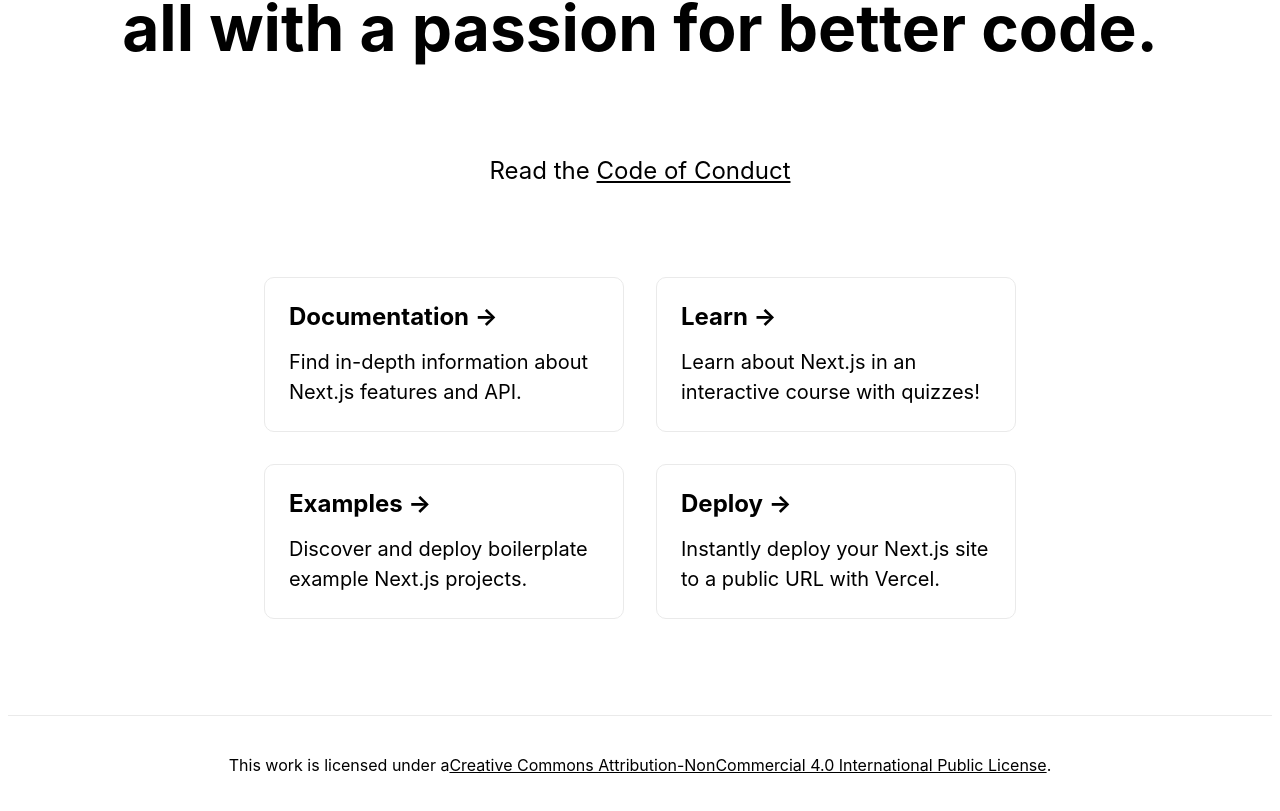
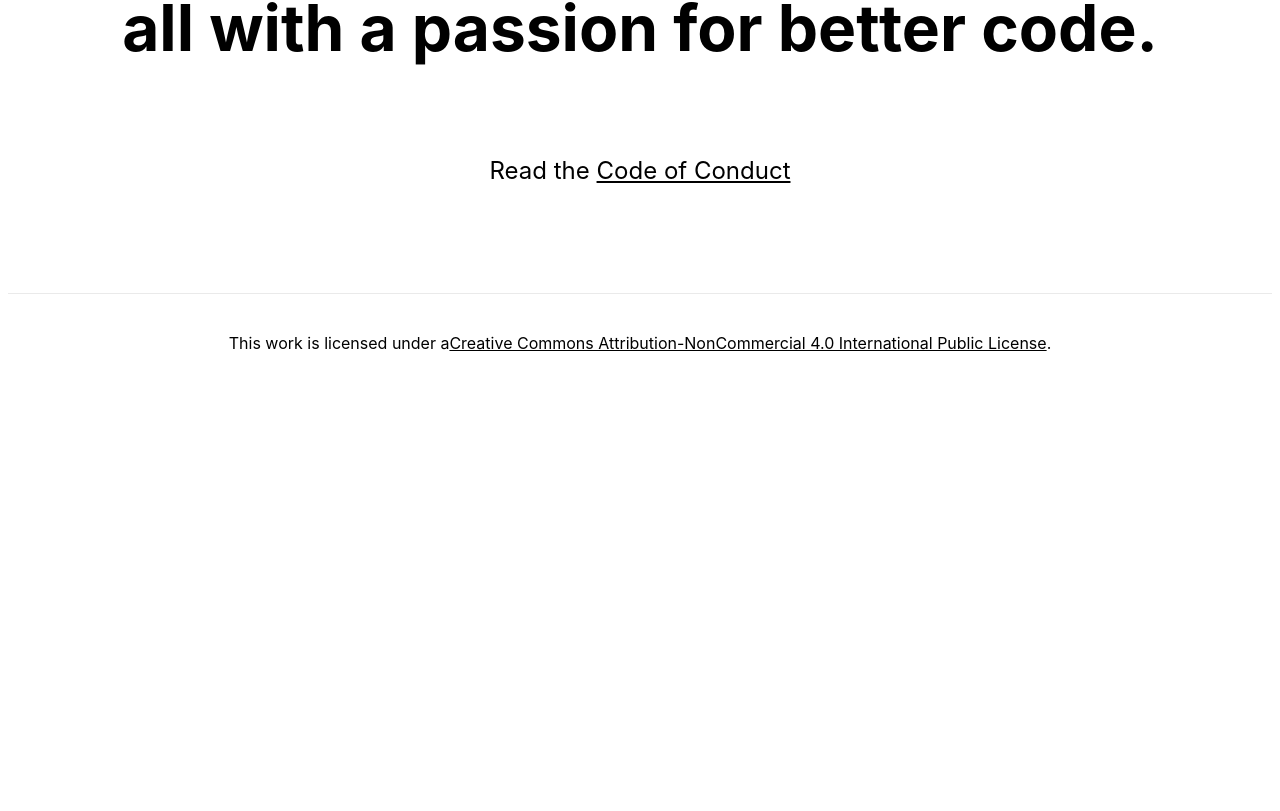
Before and after one commit to rocdev-foundation/home, a Next.js app: page / in a window 1280 px wide. Shown: the part 1379-2190 px from the top of the page. After the commit the page ends 1772 px from the top, so only its background shows below. Built offline with nearby package versions, Linux system fonts and the light colour scheme.

Commit message:
Remove grid from next.js template

```diff
--- a/pages/index.js
+++ b/pages/index.js
@@ -33,36 +33,6 @@ export default function Home() {
             <a>Code of Conduct</a>
           </Link>
         </p>
-
-        <div className="grid">
-          <a href="https://nextjs.org/docs" className="card">
-            <h3>Documentation &rarr;</h3>
-            <p>Find in-depth information about Next.js features and API.</p>
-          </a>
-
-          <a href="https://nextjs.org/learn" className="card">
-            <h3>Learn &rarr;</h3>
-            <p>Learn about Next.js in an interactive course with quizzes!</p>
-          </a>
-
-          <a
-            href="https://github.com/vercel/next.js/tree/master/examples"
-            className="card"
-          >
-            <h3>Examples &rarr;</h3>
-            <p>Discover and deploy boilerplate example Next.js projects.</p>
-          </a>
-
-          <a
-            href="https://vercel.com/import?filter=next.js&utm_source=create-next-app&utm_medium=default-template&utm_campaign=create-next-app"
-            className="card"
-          >
-            <h3>Deploy &rarr;</h3>
-            <p>
-              Instantly deploy your Next.js site to a public URL with Vercel.
-            </p>
-          </a>
-        </div>
       </main>
 
       <footer>
@@ -153,59 +123,8 @@ export default function Home() {
             DejaVu Sans Mono, Bitstream Vera Sans Mono, Courier New, monospace;
         }
 
-        .grid {
-          display: flex;
-          align-items: center;
-          justify-content: center;
-          flex-wrap: wrap;
-
-          max-width: 800px;
-          margin-top: 3rem;
-        }
-
-        .card {
-          margin: 1rem;
-          flex-basis: 45%;
-          padding: 1.5rem;
-          text-align: left;
-          color: inherit;
-          text-decoration: none;
-          border: 1px solid #eaeaea;
-          border-radius: 10px;
-          transition: color 0.15s ease, border-color 0.15s ease;
-        }
-
-        .card:hover,
-        .card:focus,
-        .card:active {
-          color: #0070f3;
-          border-color: #0070f3;
-        }
-
-        .card h3 {
-          margin: 0 0 1rem 0;
-          font-size: 1.5rem;
-        }
-
-        .card p {
-          margin: 0;
-          font-size: 1.25rem;
-          line-height: 1.5;
-        }
-
         .jumbo-logo {
           height: 4em;
-        }
-
-        .logo {
-          height: 1em;
-        }
-
-        @media (max-width: 600px) {
-          .grid {
-            width: 100%;
-            flex-direction: column;
-          }
         }
       `}</style>
 
```
